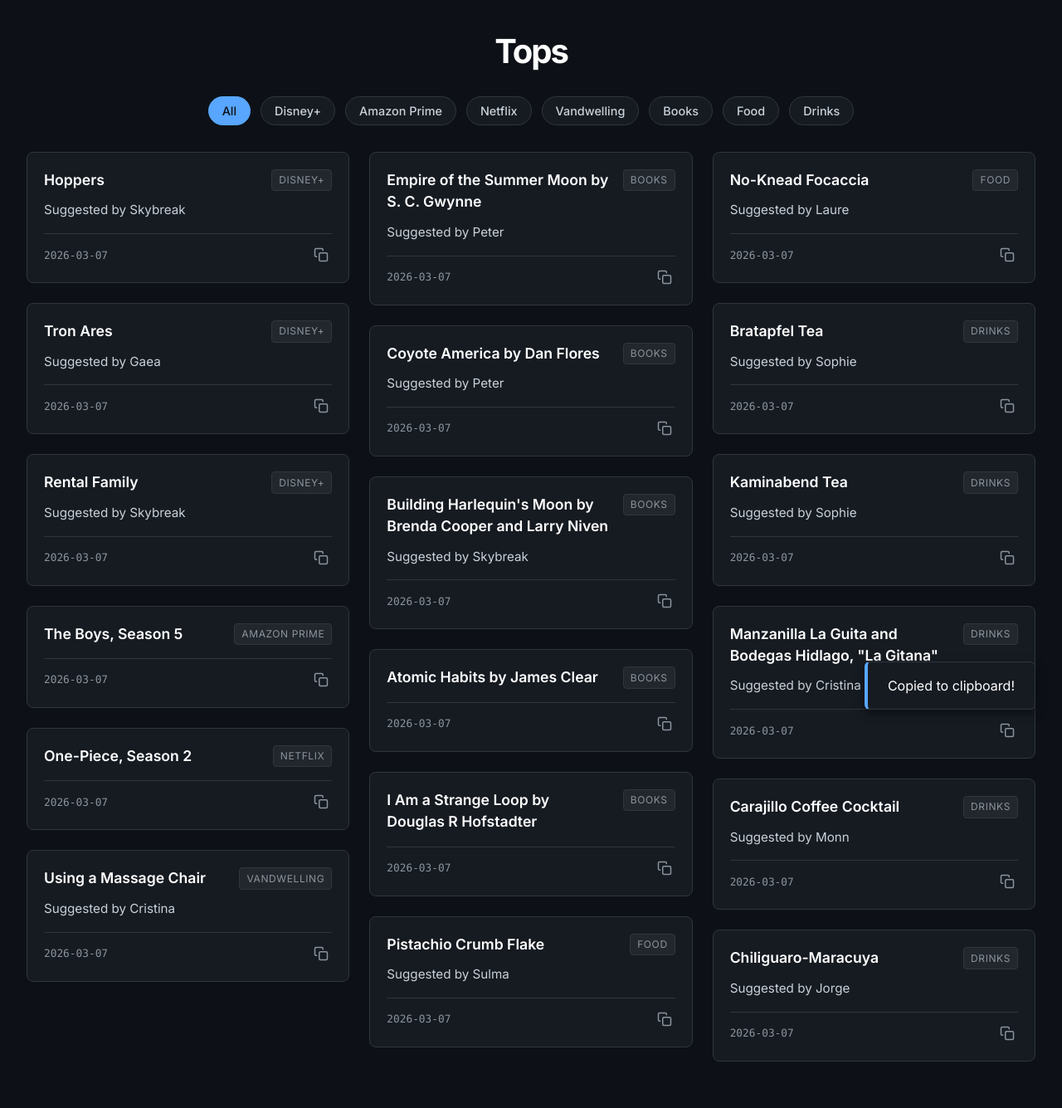
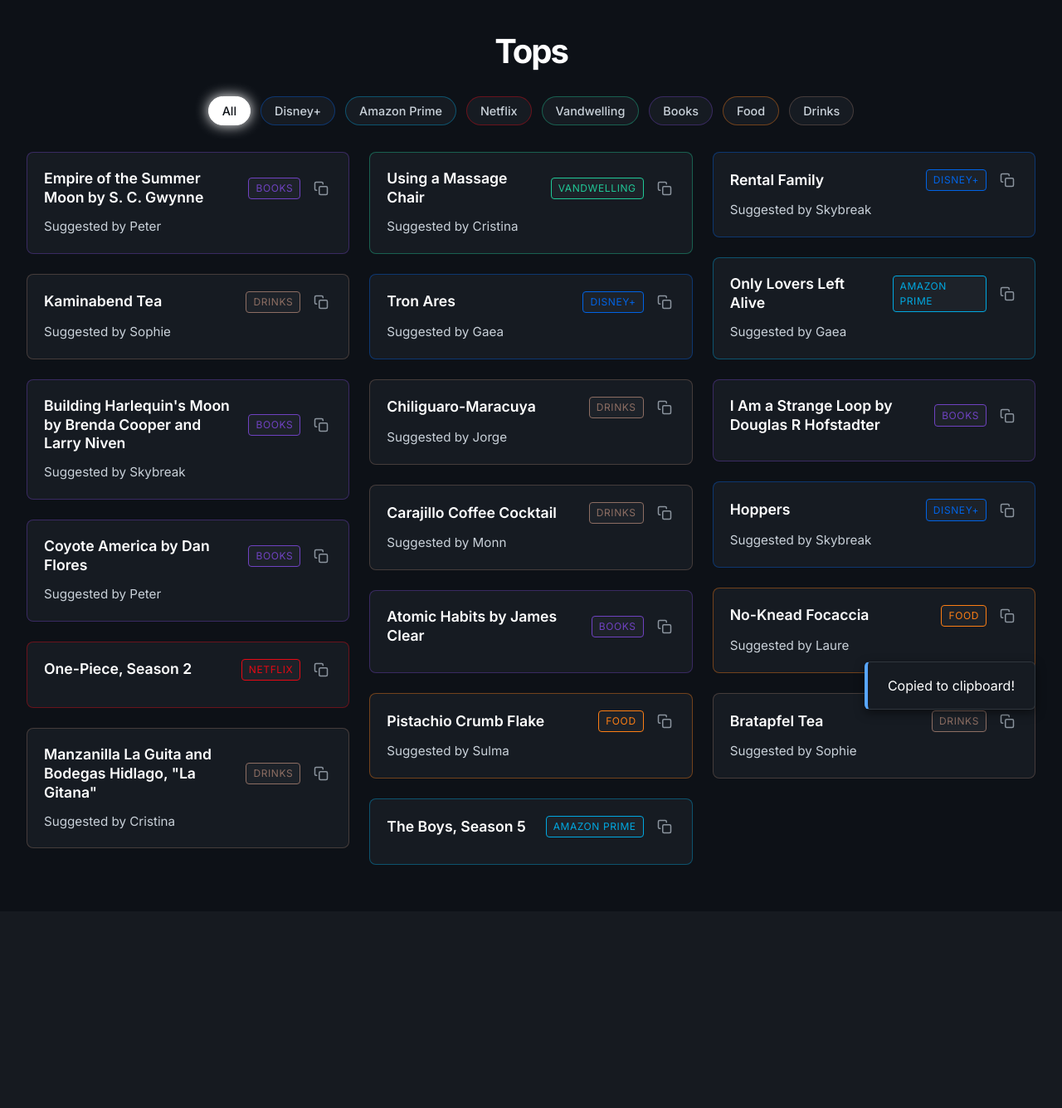
Before and after one commit to brokengekko/brokengekko.github.io, a PHP site: page /tops/index.html in a window 1280 px wide. Shown: the whole page at 83% size. After the commit the page ends 1042 px from the top, so only its background shows below. Run offline with PHP 8.4, Linux system fonts and the light colour scheme.

Commit message:
V2 Commit
Glowing borders and final entries added

```diff
--- a/tops/amazon.json
+++ b/tops/amazon.json
@@ -3,5 +3,11 @@
     "uid": "1710000004",
     "title": "The Boys, Season 5",
     "timestamp": "2026-03-07"
+  },
+  {
+    "uid": "1710000019",
+    "title": "Only Lovers Left Alive",
+    "suggestedBy": "Gaea",
+    "timestamp": "2026-03-07"
   }
 ]
--- a/tops/categories.json
+++ b/tops/categories.json
@@ -2,36 +2,43 @@
   {
     "id": "disney",
     "title": "Disney+",
-    "file": "disney.json"
+    "file": "disney.json",
+    "color": "#0063e5"
   },
   {
     "id": "amazon",
     "title": "Amazon Prime",
-    "file": "amazon.json"
+    "file": "amazon.json",
+    "color": "#00a8e1"
   },
   {
     "id": "netflix",
     "title": "Netflix",
-    "file": "netflix.json"
+    "file": "netflix.json",
+    "color": "#e50914"
   },
   {
     "id": "vandwelling",
     "title": "Vandwelling",
-    "file": "vandwelling.json"
+    "file": "vandwelling.json",
+    "color": "#20c997"
   },
   {
     "id": "books",
     "title": "Books",
-    "file": "books.json"
+    "file": "books.json",
+    "color": "#6f42c1"
   },
   {
     "id": "food",
     "title": "Food",
-    "file": "food.json"
+    "file": "food.json",
+    "color": "#fd7e14"
   },
   {
     "id": "drinks",
     "title": "Drinks",
-    "file": "drinks.json"
+    "file": "drinks.json",
+    "color": "#8d6e63"
   }
 ]
--- a/tops/index.html
+++ b/tops/index.html
@@ -40,7 +40,7 @@
             const res = await fetch(`${cat.file}?t=${new Date().getTime()}`);
             if (!res.ok) throw new Error(`Failed to fetch ${cat.file}`);
             const items = await res.json();
-            return items.map(item => ({ ...item, categoryId: cat.id, categoryTitle: cat.title }));
+            return items.map(item => ({ ...item, categoryId: cat.id, categoryTitle: cat.title, categoryColor: cat.color }));
           } catch(e) {
             console.error('Error fetching', cat.file, e);
             return [];
@@ -48,8 +48,14 @@
         });
 
         const results = await Promise.all(fetchPromises);
-        // Flatten and sort by timestamp newest first
-        allSuggestions = results.flat().sort((a,b) => new Date(b.timestamp) - new Date(a.timestamp));
+        // Flatten and randomize order for initial load
+        allSuggestions = results.flat();
+
+        // Fisher-Yates shuffle
+        for (let i = allSuggestions.length - 1; i > 0; i--) {
+          const j = Math.floor(Math.random() * (i + 1));
+          [allSuggestions[i], allSuggestions[j]] = [allSuggestions[j], allSuggestions[i]];
+        }
 
         renderGrid();
       } catch(err) {
@@ -64,6 +70,7 @@
       const allBtn = document.createElement('button');
       allBtn.className = 'nav-btn active';
       allBtn.textContent = 'All';
+      allBtn.style.setProperty('--cat-color', '#ffffff');
       allBtn.onclick = () => setFilter('all', allBtn);
       nav.appendChild(allBtn);
 
@@ -71,6 +78,7 @@
         const btn = document.createElement('button');
         btn.className = 'nav-btn';
         btn.textContent = cat.title;
+        btn.style.setProperty('--cat-color', cat.color);
         btn.onclick = () => setFilter(cat.id, btn);
         nav.appendChild(btn);
       });
@@ -107,22 +115,24 @@
     function createCard(item) {
       const card = document.createElement('div');
       card.className = 'suggestion-card';
+      if (item.categoryColor) {
+        card.style.setProperty('--cat-color', item.categoryColor);
+      }
 
       const copyText = item.title;
 
       card.innerHTML = `
         <div class="card-header">
           <div class="card-title">${item.title}</div>
-          <div class="card-category-badge">${item.categoryTitle}</div>
+          <div style="display:flex; align-items:center; gap: 0.75rem;">
+            <div class="card-category-badge">${item.categoryTitle}</div>
+            <button class="action-btn copy-btn" title="Copy to clipboard">
+              <svg xmlns="http://www.w3.org/2000/svg" width="18" height="18" viewBox="0 0 24 24" fill="none" stroke="currentColor" stroke-width="2" stroke-linecap="round" stroke-linejoin="round"><rect x="9" y="9" width="13" height="13" rx="2" ry="2"></rect><path d="M5 15H4a2 2 0 0 1-2-2V4a2 2 0 0 1 2-2h9a2 2 0 0 1 2 2v1"></path></svg>
+            </button>
+          </div>
         </div>
         <div class="card-content">
           ${item.suggestedBy ? `Suggested by ${item.suggestedBy}` : ''}
-        </div>
-        <div class="card-footer">
-          <div class="card-date">${item.timestamp}</div>
-          <button class="action-btn copy-btn" title="Copy to clipboard">
-            <svg xmlns="http://www.w3.org/2000/svg" width="24" height="24" viewBox="0 0 24 24" fill="none" stroke="currentColor" stroke-width="2" stroke-linecap="round" stroke-linejoin="round"><rect x="9" y="9" width="13" height="13" rx="2" ry="2"></rect><path d="M5 15H4a2 2 0 0 1-2-2V4a2 2 0 0 1 2-2h9a2 2 0 0 1 2 2v1"></path></svg>
-          </button>
         </div>
       `;
 
--- a/tops/style.css
+++ b/tops/style.css
@@ -60,27 +60,30 @@ h2.category-title {
 }
 
 .nav-btn {
+  --cat-color: var(--accent-color);
   background-color: var(--panel-bg);
   color: var(--text-main);
-  border: 1px solid var(--border-color);
+  border: 1px solid color-mix(in srgb, var(--cat-color) 40%, transparent);
   padding: 0.5rem 1rem;
   border-radius: 20px;
   font-size: 0.9rem;
   font-weight: 500;
   cursor: pointer;
-  transition: all 0.2s ease;
+  transition: all 0.3s ease;
   font-family: var(--font-sans);
 }
 
 .nav-btn:hover {
-  border-color: var(--accent-color);
-  color: #fff;
+  border-color: var(--cat-color);
+  color: var(--cat-color);
+  box-shadow: 0 0 12px var(--cat-color);
 }
 
 .nav-btn.active {
-  background-color: var(--accent-color);
-  border-color: var(--accent-color);
+  background-color: var(--cat-color);
+  border-color: var(--cat-color);
   color: var(--bg-color);
+  box-shadow: 0 0 16px var(--cat-color);
 }
 
 /* Masonry Grid Layout */
@@ -111,8 +114,9 @@ h2.category-title {
 
 /* Panel Styles */
 .suggestion-card {
+  --cat-color: var(--accent-color);
   background-color: var(--panel-bg);
-  border: 1px solid var(--border-color);
+  border: 1px solid color-mix(in srgb, var(--cat-color) 40%, transparent);
   border-radius: 8px;
   padding: 1.25rem;
   margin-bottom: 1.5rem; /* Gap between cards vertically */
@@ -120,19 +124,19 @@ h2.category-title {
   display: inline-block;
   width: 100%;
   position: relative;
-  transition: transform 0.2s ease, border-color 0.2s ease, box-shadow 0.2s ease;
+  transition: transform 0.3s ease, border-color 0.3s ease, box-shadow 0.3s ease;
 }
 
 .suggestion-card:hover {
-  border-color: var(--accent-color);
+  border-color: var(--cat-color);
   transform: translateY(-2px);
-  box-shadow: 0 4px 12px rgba(0, 0, 0, 0.5);
+  box-shadow: 0 4px 15px rgba(0, 0, 0, 0.5), 0 0 12px var(--cat-color);
 }
 
 .card-header {
   display: flex;
   justify-content: space-between;
-  align-items: flex-start;
+  align-items: center;
   margin-bottom: 0.75rem;
 }
 
@@ -141,37 +145,23 @@ h2.category-title {
   font-weight: 600;
   color: #fff;
   margin-right: 1rem;
+  line-height: 1.3;
 }
 
 .card-category-badge {
   font-size: 0.75rem;
   text-transform: uppercase;
   letter-spacing: 0.05em;
-  color: var(--text-muted);
-  background: rgba(255,255,255,0.05);
+  color: var(--cat-color);
+  background: rgba(255,255,255,0.03);
   padding: 0.2rem 0.5rem;
   border-radius: 4px;
-  border: 1px solid var(--border-color);
+  border: 1px solid var(--cat-color);
 }
 
 .card-content {
   color: var(--text-main);
   font-size: 0.95rem;
-  margin-bottom: 1rem;
-}
-
-.card-footer {
-  display: flex;
-  justify-content: space-between;
-  align-items: center;
-  border-top: 1px solid var(--border-color);
-  padding-top: 0.75rem;
-  font-size: 0.8rem;
-  color: var(--text-muted);
-}
-
-.card-date {
-  font-family: var(--font-mono);
 }
 
 /* Icons / Actions */
```
